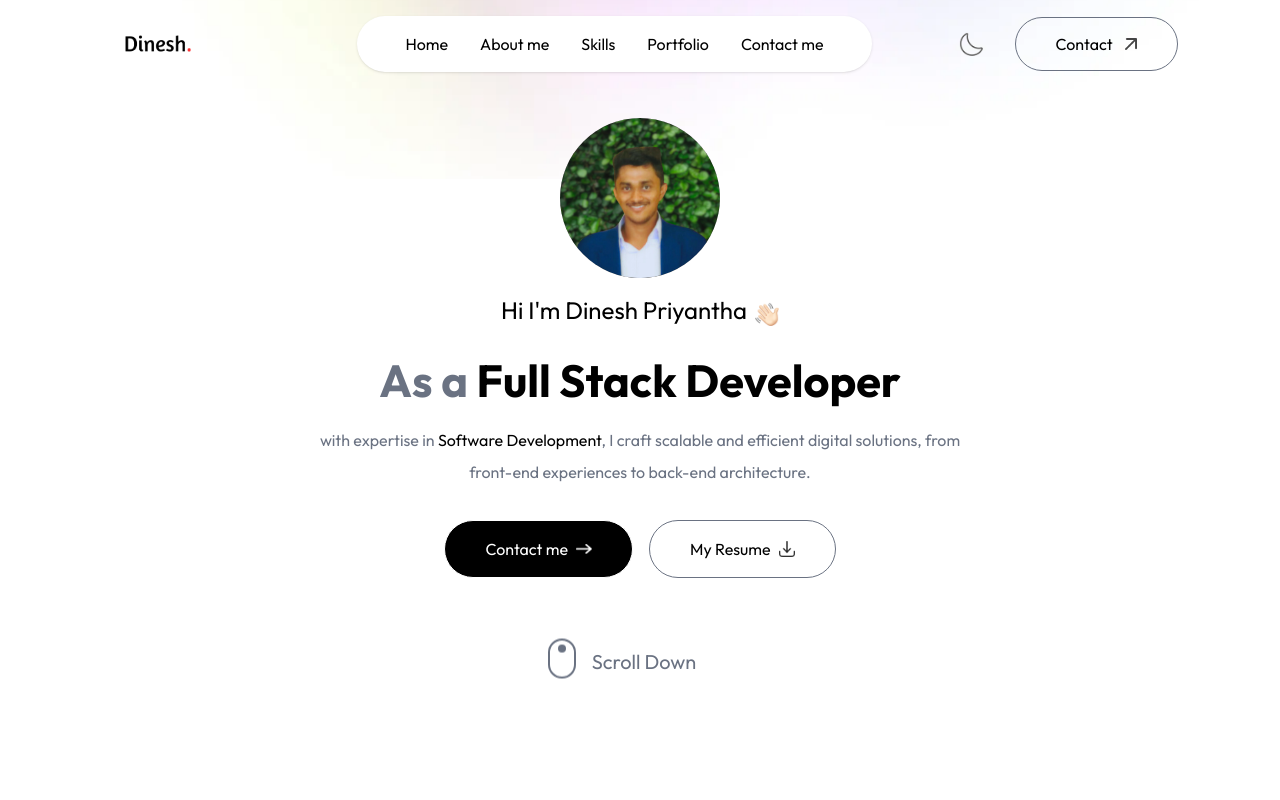
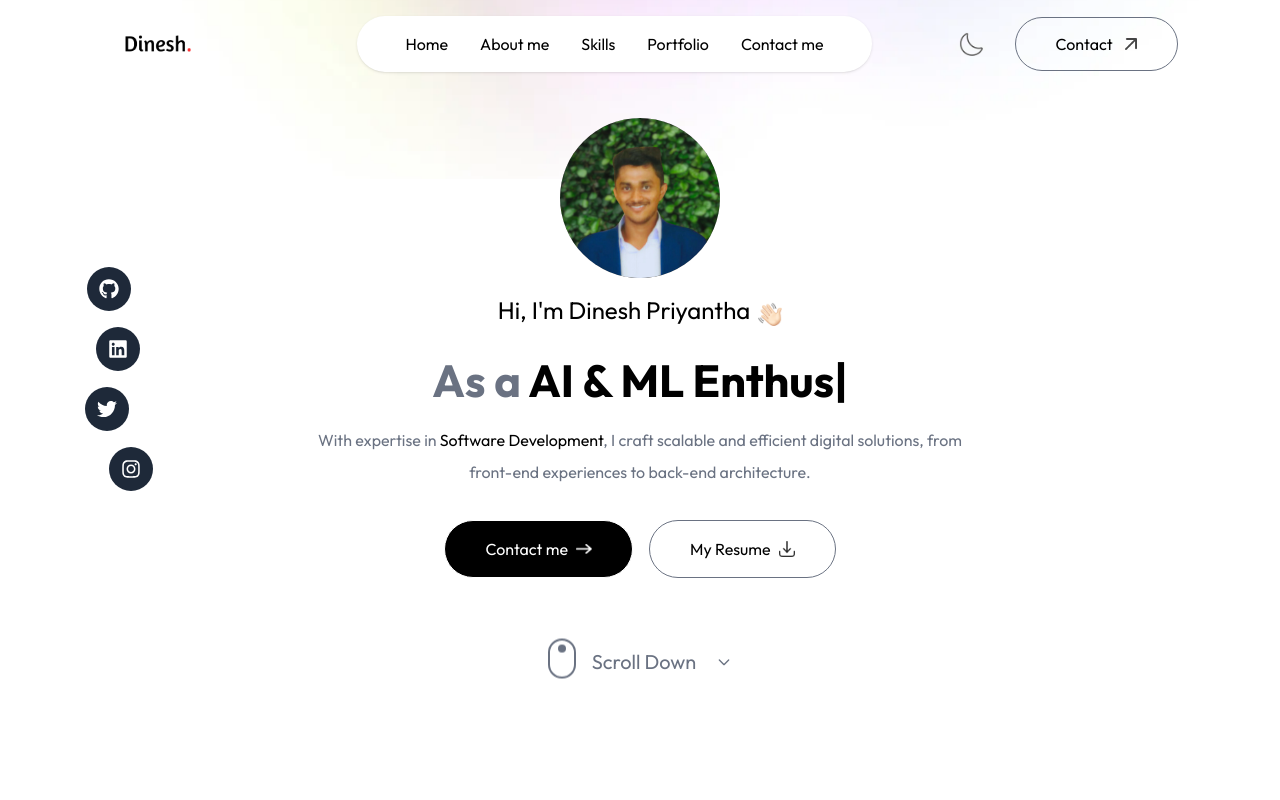
Before and after one commit to DineshPriyanthaGH/portfolio, a Next.js app: page / in a window 1280 px wide. Shown: the top 800 px of the page. Built offline with nearby package versions, Linux system fonts and the light colour scheme; a web font is replaced by a local one.

Commit message:
Update :add social links

```diff
--- a/app/components/Header.jsx
+++ b/app/components/Header.jsx
@@ -1,57 +1,115 @@
-import React from 'react'
-import Image from 'next/image'
-import { assets } from '@/assets/assets'
-import { Ovo } from 'next/font/google';
-import { Outfit } from 'next/font/google';
+"use client"; // Ensure this is a client component in Next.js 13+
 
+import React from "react";
+import Image from "next/image";
+import { assets } from "@/assets/assets";
+import { ReactTyped } from "react-typed";
+import { motion } from "framer-motion";
+import { FaGithub, FaLinkedin, FaTwitter, FaInstagram } from "react-icons/fa";
+
+const socialLinks = [
+  { id: 1, name: "GitHub", icon: <FaGithub />, link: "https://github.com/yourusername" },
+  { id: 2, name: "LinkedIn", icon: <FaLinkedin />, link: "https://linkedin.com/in/yourusername" },
+  { id: 3, name: "Twitter", icon: <FaTwitter />, link: "https://twitter.com/yourusername" },
+  { id: 4, name: "Instagram", icon: <FaInstagram />, link: "https://instagram.com/yourusername" },
+];
 
 
 const Header = () => {
   return (
-    <div id="top" className='w-11/12 max-w-3xl mx-auto text-center h-screen flex flex-col items-center justify-center gap-4'>
 
+    <div id="top" className="w-11/12 max-w-3xl mx-auto text-center h-screen flex flex-col items-center justify-center gap-4">
+         {/* Social Media Sidebar */}
+         <div className="fixed left-0 top-1/3 flex flex-col gap-4">
+        {socialLinks.map((item) => (
+          <motion.a
+            key={item.id}
+            href={item.link}
+            target="_blank"
+            rel="noopener noreferrer"
+            className="flex items-center gap-3 group"
+            initial={{ x: -50, opacity: 0 }}
+            animate={{ x: 0, opacity: 1 }}
+            transition={{ duration: 0.5, delay: item.id * 0.2 }}
+          >
+            {/* Hidden Text (Appears on Hover) */}
+            <motion.span
+              className="text-white bg-black px-3 py-1 rounded-md opacity-0 group-hover:opacity-100 transition-all duration-300"
+              initial={{ x: -50, opacity: 0 }}
+              whileHover={{ x: 0, opacity: 1 }}
+            >
+              {item.name}
+            </motion.span>
+            {/* Icon */}
+            <motion.div
+              className="text-white bg-gray-800 p-3 rounded-full text-xl hover:bg-blue-500 transition-all duration-300"
+              whileHover={{ scale: 1.2 }}
+            >
+              {item.icon}
+            </motion.div>
+          </motion.a>
+        ))}
+      </div>
+      {/* Profile Image */}
+      <Image src={assets.profile_img} className="rounded-full w-40" alt="Profile Picture" />
 
+      {/* Greeting */}
+      <h3 className="flex items-end gap-2 text-xl md:text-2xl mb-3 font-Ovo">
+        Hi, I'm Dinesh Priyantha <Image src={assets.hand_icon} className="w-6" alt="Hand Icon" />
+      </h3>
 
-        <>
-            <Image src={assets.profile_img} className='rounded-full w-40' alt=''/>
+      {/* Typing Effect */}
+      <h1 className="text-gray-500 font-bold text-xl sm:text-3xl lg:text-[45px]">
+        As a{" "}
+        <span className="text-black">
+        <ReactTyped
+  strings={[
+    "Full Stack Developer",
+    "DevOps Enthusiast",
+    "AI & ML Enthusiast",
+  ]}
+  typeSpeed={50}
+  backSpeed={30}
+  loop
+/>
 
-
-        </>
-        <h3 className='flex items-end gap-2 text-xl md:text-2xl mb-3 font-Ovo'>Hi I'm Dinesh Priyantha <Image src={assets.hand_icon} className=' w-6' alt=''/> </h3>
-
-
-        <h1 className='text-gray-500 font-bold text-xl sm:text-3xl lg:text-[45px]'>As a  <span className='text-black'>Full Stack Developer
         </span>
       </h1>
 
+      {/* Description */}
+      <p className="text-gray-500 max-w-2xl mx-auto">
+        With expertise in <span className="text-black">Software Development</span>, I craft scalable and efficient digital solutions, from front-end experiences to back-end architecture.
+      </p>
 
-        <p className='text-gray-500 max-w-2xl mx-auto'>with expertise in <span className='text-black'>Software Development</span>, I craft scalable and efficient digital solutions, from front-end experiences to back-end architecture.</p>
-        <div className='flex flex-col sm:flex-row items-center gap-4 mt-4'>
-        <a href='#contact' className='px-10 py-3 border border-white rounded-full bg-black text-white flex items-center gap-2'> Contact me<Image src={assets.right_arrow_white} className=' w-4' alt=''/> </a>
-        <a href='/sample-resume.pdf' download  className='px-10 py-3 border rounded-full border-gray-500 flex items-center gap-2'> My Resume<Image src={assets.download_icon} className=' w-4' alt=''/> </a>
+      {/* Buttons */}
+      <div className="flex flex-col sm:flex-row items-center gap-4 mt-4">
+        <a href="#contact" className="px-10 py-3 border border-white rounded-full bg-black text-white flex items-center gap-2">
+          Contact me <Image src={assets.right_arrow_white} className="w-4" alt="" />
+        </a>
+        <a href="/sample-resume.pdf" download className="px-10 py-3 border rounded-full border-gray-500 flex items-center gap-2">
+          My Resume <Image src={assets.download_icon} className="w-4" alt="" />
+        </a>
+      </div>
 
-
+      {/* Scroll Down Indicator */}
+      <div className="flex flex-col items-center mt-10">
+        <div className="text-xl text-bold">
+          <a href="#about">
+            <div className="flex items-center mt-2 text-gray-500 text-sm md:text-base gap-4">
+              {/* Mouse Scroll Icon */}
+              <div className="w-7 h-10 border-2 border-gray-500 rounded-full flex justify-center items-start p-1 relative animate-bounce">
+                <div className="w-2 h-2 bg-gray-500 rounded-full animate-scroll"></div>
               </div>
-        <div className="flex flex-col items-center mt-10">
-
-
-  {/* Scroll Down Text */}
-
-  <div className='text-xl text-bold' ><a href='#about' >
-  <div className="flex items-center mt-2 text-gray-500 text-sm md:text-base gap-4">
-     {/* Mouse Icon */}
-  <div className="w-7 h-10 border-2 border-gray-500 rounded-full flex justify-center items-start p-1 relative animate-bounce">
-    <div className="w-2 h-2  bg-gray-500 rounded-full animate-scroll"></div>
-  </div><div className='text-xl'>
-  Scroll Down</div>
-    <sg className="w-4 h-4 ml-1 text-gray-500" fill="none" stroke="currentColor" strokeWidth="2" viewBox="0 0 24 24" xmlns="http://www.w3.org/2000/svg">
+              <div className="text-xl">Scroll Down</div>
+              <svg className="w-4 h-4 ml-1 text-gray-500" fill="none" stroke="currentColor" strokeWidth="2" viewBox="0 0 24 24" xmlns="http://www.w3.org/2000/svg">
                 <path strokeLinecap="round" strokeLinejoin="round" d="M19 9l-7 7-7-7"></path>
-    </sg></div></a></div>
+              </svg>
+            </div>
+          </a>
         </div>
       </div>
+    </div>
+  );
+};
 
-
-  )
-}
-
-export default Header
+export default Header;
--- a/app/components/Portfolio.jsx
+++ b/app/components/Portfolio.jsx
@@ -15,7 +15,7 @@ const projects = [
     githubLink: "https://github.com/DineshPriyanthaGH/finmentor-ai-powered-expense-tracker",
     liveDemo: "https://finmentor-ai-powered-expense-tracker-6yd1.vercel.app/",
     mediumArticle: "https://medium.com/@yourusername/project-one",
-    image: "./assets/work-1.png",
+    image: "/assets/work-1.png",
   },
   {
     title: "Project Two",
--- a/package.json
+++ b/package.json
@@ -10,10 +10,12 @@
   },
   "dependencies": {
     "@lottiefiles/dotlottie-react": "^0.13.2",
+    "framer-motion": "^12.5.0",
     "next": "15.2.1",
     "react": "^19.0.0",
     "react-dom": "^19.0.0",
     "react-icons": "^5.5.0",
+    "react-typed": "^2.0.12",
     "swiper": "^11.2.5"
   },
   "devDependencies": {
```
Also changed, not shown: 1 other file (tests, documents, lock files or other folders). Lines whose indentation alone changed are shown as unchanged.
